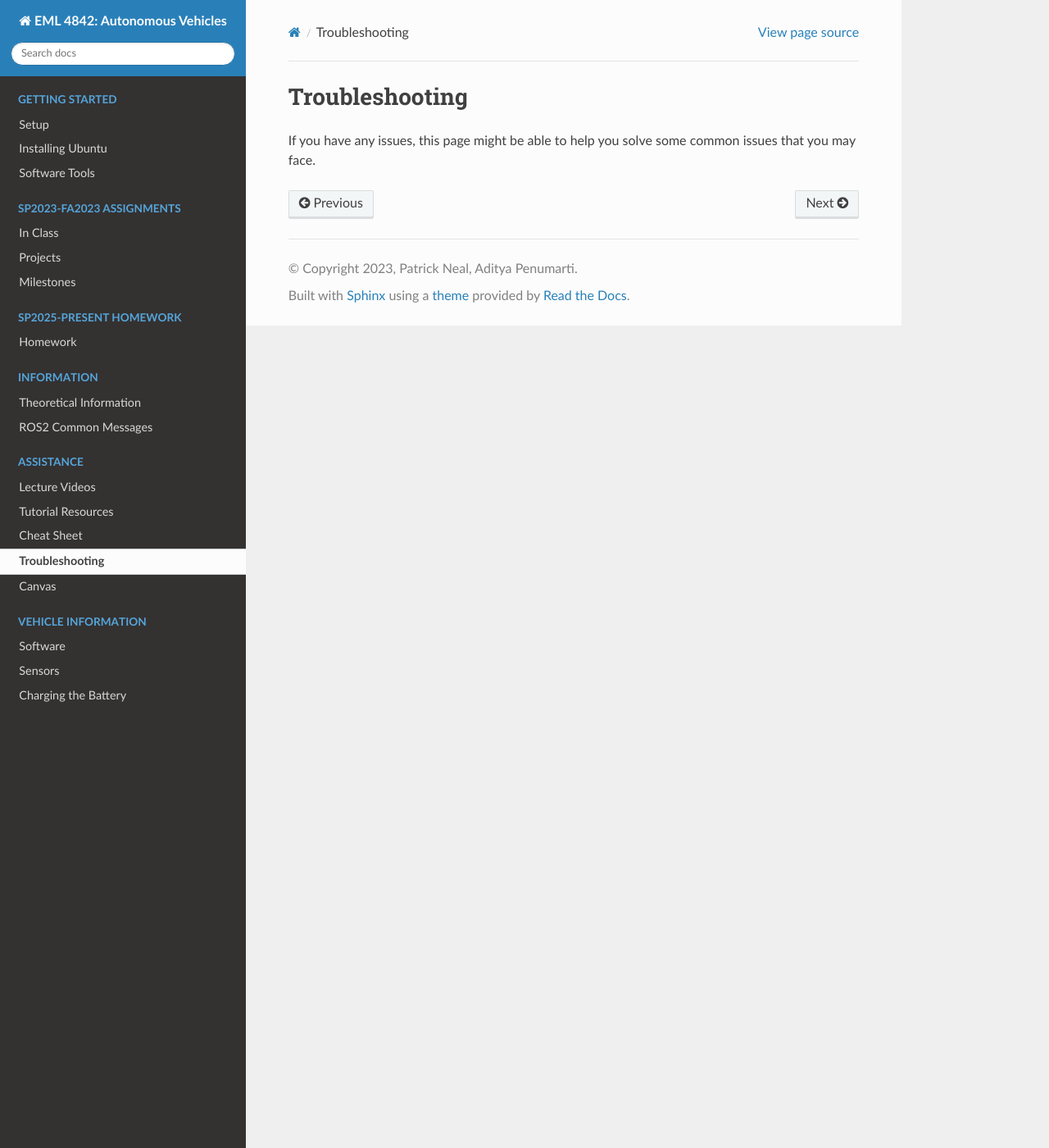
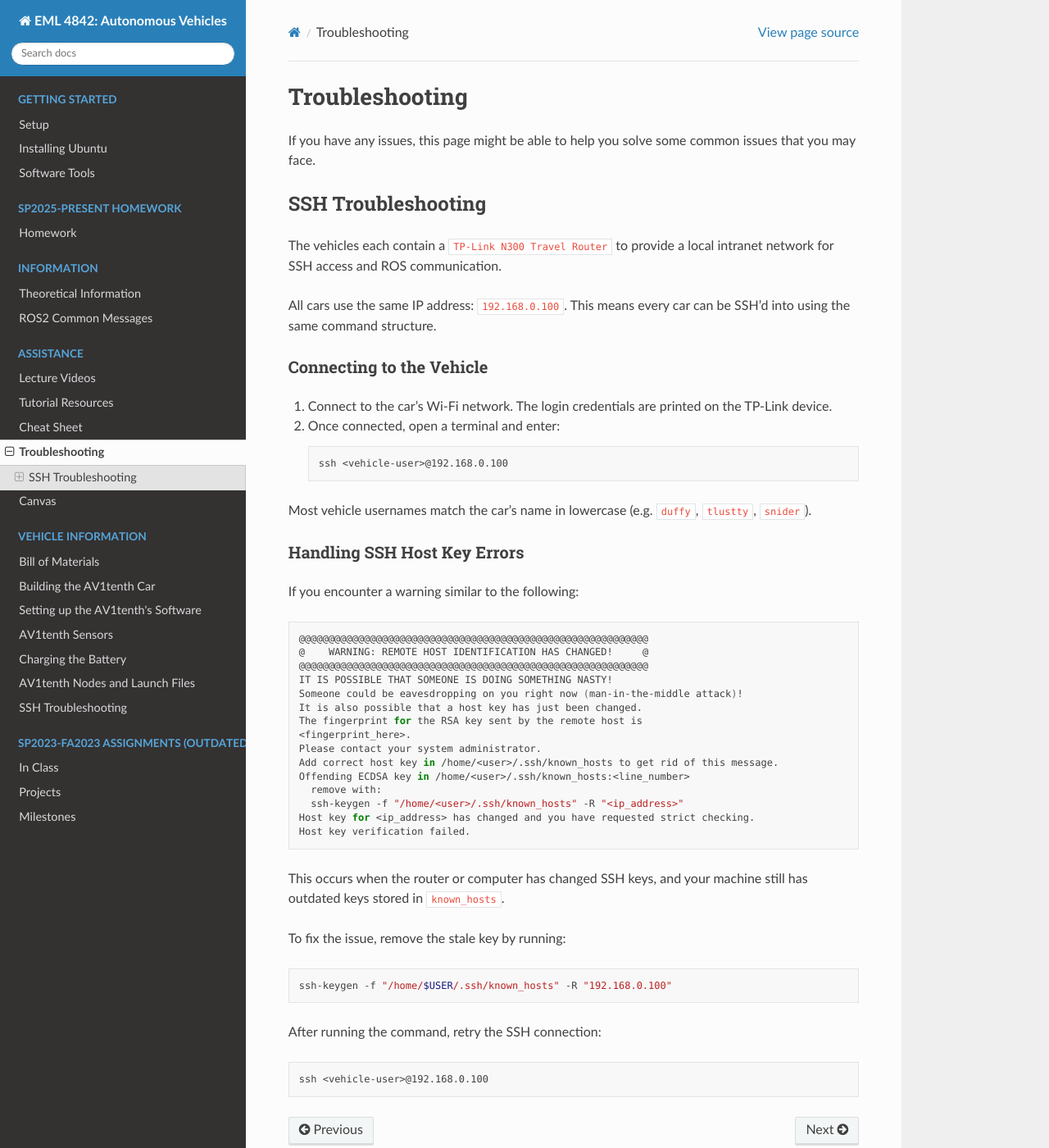
Before and after one commit to av-mae-uf/av1tenth-docs, a Sphinx documentation site: the page built from docs/assistance/troubleshoot.rst, in a window 1280 px wide and 1400 px high. Shown: the whole window at 82% size. Built offline with Sphinx 7.4.7 and the Read the Docs theme 3.1.0, drawn with Linux system fonts in a browser that asks for light colours.

```diff
--- a/docs/assistance/troubleshoot.rst
+++ b/docs/assistance/troubleshoot.rst
@@ -2,3 +2,62 @@ Troubleshooting
 ===============
 
 If you have any issues, this page might be able to help you solve some common issues that you may face.
+
+SSH Troubleshooting
+^^^^^^^^^^^^^^^^^^^
+
+The vehicles each contain a ``TP-Link N300 Travel Router`` to provide a local intranet network for SSH access and ROS communication.
+
+All cars use the same IP address: ``192.168.0.100``.
+This means every car can be SSH'd into using the same command structure.
+
+Connecting to the Vehicle
+-------------------------
+
+1. Connect to the car’s Wi-Fi network.
+   The login credentials are printed on the TP-Link device.
+
+2. Once connected, open a terminal and enter:
+
+   .. code-block:: bash
+
+      ssh <vehicle-user>@192.168.0.100
+
+Most vehicle usernames match the car’s name in lowercase (e.g. ``duffy``, ``tlustty``, ``snider``).
+
+Handling SSH Host Key Errors
+----------------------------
+
+If you encounter a warning similar to the following:
+
+.. code-block:: bash
+
+   @@@@@@@@@@@@@@@@@@@@@@@@@@@@@@@@@@@@@@@@@@@@@@@@@@@@@@@@@@@
+   @    WARNING: REMOTE HOST IDENTIFICATION HAS CHANGED!     @
+   @@@@@@@@@@@@@@@@@@@@@@@@@@@@@@@@@@@@@@@@@@@@@@@@@@@@@@@@@@@
+   IT IS POSSIBLE THAT SOMEONE IS DOING SOMETHING NASTY!
+   Someone could be eavesdropping on you right now (man-in-the-middle attack)!
+   It is also possible that a host key has just been changed.
+   The fingerprint for the RSA key sent by the remote host is
+   <fingerprint_here>.
+   Please contact your system administrator.
+   Add correct host key in /home/<user>/.ssh/known_hosts to get rid of this message.
+   Offending ECDSA key in /home/<user>/.ssh/known_hosts:<line_number>
+     remove with:
+     ssh-keygen -f "/home/<user>/.ssh/known_hosts" -R "<ip_address>"
+   Host key for <ip_address> has changed and you have requested strict checking.
+   Host key verification failed.
+
+This occurs when the router or computer has changed SSH keys, and your machine still has outdated keys stored in ``known_hosts``.
+
+To fix the issue, remove the stale key by running:
+
+.. code-block:: bash
+
+   ssh-keygen -f "/home/$USER/.ssh/known_hosts" -R "192.168.0.100"
+
+After running the command, retry the SSH connection:
+
+.. code-block:: bash
+
+   ssh <vehicle-user>@192.168.0.100
--- a/docs/vehicle_information/sensor.rst
+++ b/docs/vehicle_information/sensor.rst
@@ -9,24 +9,35 @@ RPLiDAR
     :align: center
     :height: 300px
 
-The RPLiDAR is a single beam 360 degree Light Detection and Ranging (LiDAR) sensor from `Slamtec <https://www.google.com/search?client=safari&rls=en&q=slamtec&ie=UTF-8&oe=UTF-8>`_. We are using the A1 model from Slamtec that
-has the following specifications:
+The Slamtec RPLIDAR A1 (A1M8-R6) is a 360-degree single-beam Light Detection and Ranging (LiDAR) sensor used in the vehicle for indoor distance measurements and autonomous control tasks. It provides a rotating array of range measurements that are used in projects such as the PID controller assignment, where students must compute wall distances and feed this information into their controller.
 
-* 12m Range
-* 360 Degree
-* 8000 per time samples
-* 5.5 Hz
-* Angular Resolution is 0.5 degree
-
-A picture of how the array of ranges are given is given below:
+Specifications
+^^^^^^^^^^^^^^
+* 12 m maximum range
+* 360° field of view
+* 8000 samples per second
+* 5.5 Hz typical scan rate
+* 0.5° angular resolution (720 data points per full scan)
 
 .. image:: images/RPlidar.png
     :width: 600px
     :align: center
     :height: 450px
 
-As seen above, the RPLiDAR ranges data starts from the -x and rotates counter-clockwise and has a 0.5 degree step size. Therefore your ``ranges[]`` array would
-be 720 long in size.
+As seen in the image above, the RPLIDAR range readings begin at the negative X-axis and rotate counter-clockwise, producing a ``ranges[]`` array with 720 measurements at 0.5° increments.
+
+Connection and Usage
+^^^^^^^^^^^^^^^^^^^^
+The unit connects to the computer using a USB-A to Micro-USB cable attached to its USB adapter board (the small green PCB beneath the LiDAR).
+
+The vehicle uses the ROS 2 ``rplidar_ros`` library to run all LiDAR launch files.
+For installation details, refer to the **RPLidar** subsection of the *Packages Needed* page.
+
+Useful Links
+^^^^^^^^^^^^
+* `Product Sheet <https://mm.digikey.com/Volume0/opasdata/d220001/medias/docus/828/DFR0315_Web.pdf>`_
+* `Product Page <https://www.dfrobot.com/product-1125.html>`_
+* `Amazon Listing <https://www.amazon.com/youyeetoo-Scanning-Obstacle-Avoidance-Navigation/dp/B0923RYT8V>`_
 
 
 GPS
@@ -50,3 +61,47 @@ Magnetic Encoders
 -----------------
 
 The vehicle chassis are currently equiped with two hand made magnetic encoders (hall effect).
+
+Arduino Nano 33 IoT
+-------------------
+
+The car uses the Arduino Nano 33 IoT and its Motor Carrier Add-on Board as the primary odometry board.
+
+Originally, it controlled the car’s speed and steering angle while also collecting encoder data and heading values to compute and publish odometry messages.
+
+However, because the board does not provide sufficiently fine PWM precision, it now only sets the steering angle and reads encoder and heading data. The ``RP2040 Zero`` is now responsible for speed control due to its higher-resolution PWM.
+
+Motor Carrier Specs
+^^^^^^^^^^^^^^^^^^^
+TODO
+
+Deeper Look into PWM
+^^^^^^^^^^^^^^^^^^^^^
+TODO
+
+Useful Links
+^^^^^^^^^^^^
+* `Nano Motor Carrier Documentation <https://docs.arduino.cc/hardware/nano-motor-carrier/>`_
+* `Nano Motor Carrier Product Page <https://store-usa.arduino.cc/products/arduino-nano-motor-carrier>`_
+* `Arduino Nano 33 IoT Documentation <https://docs.arduino.cc/hardware/nano-33-iot/>`_
+* `Arduino Nano 33 IoT Product Page <https://store-usa.arduino.cc/products/arduino-nano-33-iot>`_
+
+
+RP2040 Zero
+-----------
+
+The RP2040 Zero is a compact Raspberry Pi Pico–based board manufactured by Waveshare. It is used in the car to achieve proper speed control because the ``Arduino Nano 33 IoT`` Motor Carrier board does not provide sufficient PWM resolution.
+
+
+TP-Link N300 Travel Router
+--------------------------
+
+The TP-Link N300 is a compact travel router that provides a local network for the vehicles, simplifying ROS communication.
+
+It is powered via USB-A to Micro-USB and connects to the computer over Ethernet.
+
+The router assigns the computer a static IP of ``192.168.0.100`` to make SSH connections easier.
+
+Setting It Up
+^^^^^^^^^^^^^
+TODO: Consult Dr. Crane regarding the TP-Link password.
--- /dev/null
+++ b/docs/vehicle_information/vehicle_nodes.rst
@@ -0,0 +1,9 @@
+Vehicle Nodes and Launch Files
+------------------------------
+
+
+Motor Carrier Driver
+^^^^^^^^^^^^^^^^^^^^
+
+Neo6m DriverNeo6m Driver
+^^^^^^^^^^^^^^^^^^^^^^^^
```
Also changed, not shown: docs/index.rst (+13 -10 lines), docs/vehicle_information/ssh_troubleshooting.rst (added, +58 -0 lines), docs/vehicle_information/vehicle_software.rst (+7 -9 lines).
